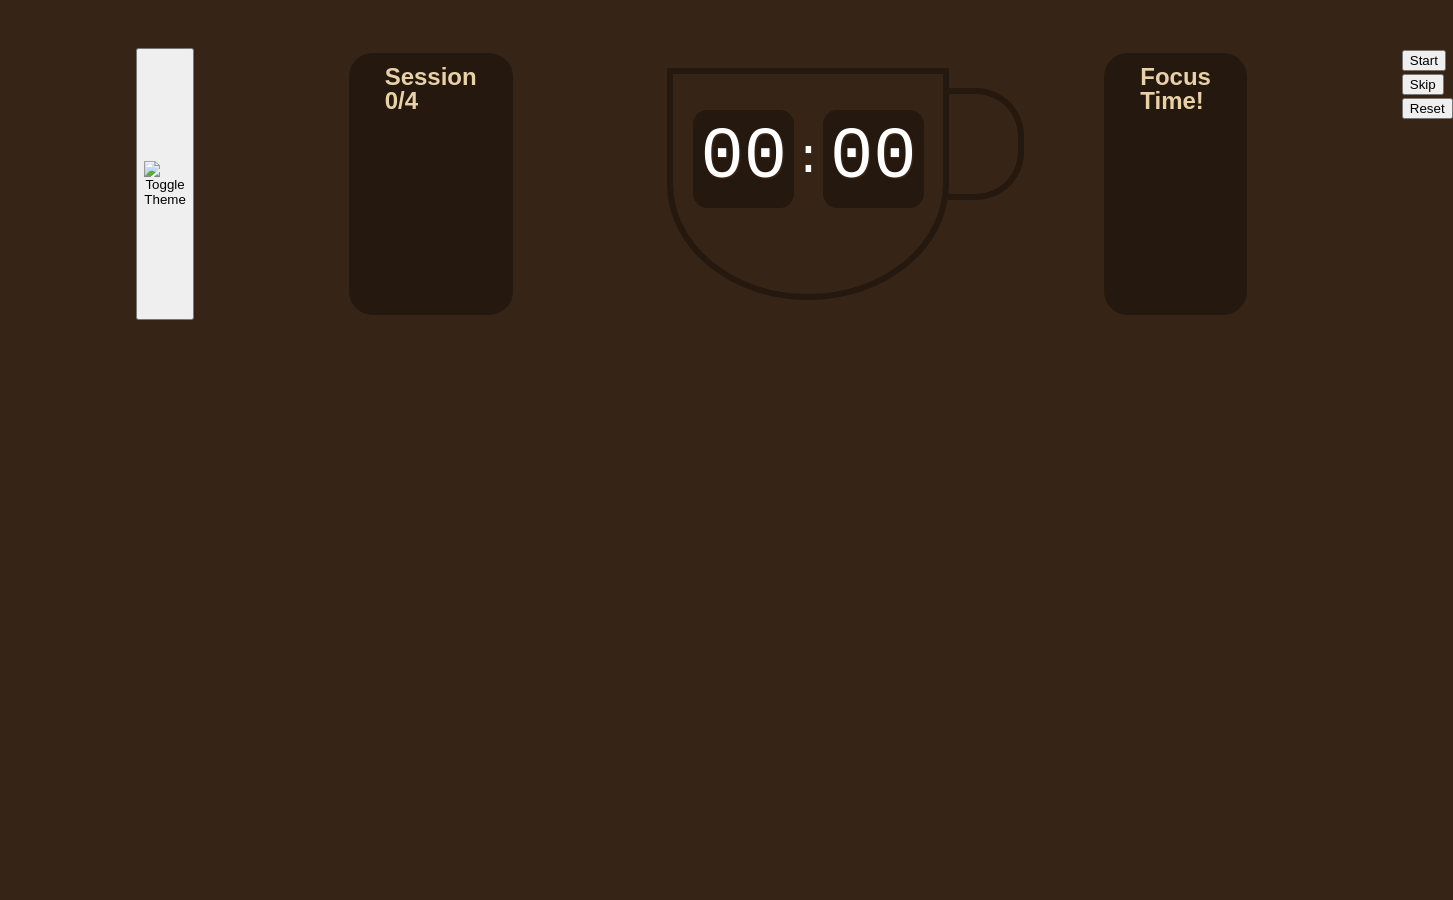
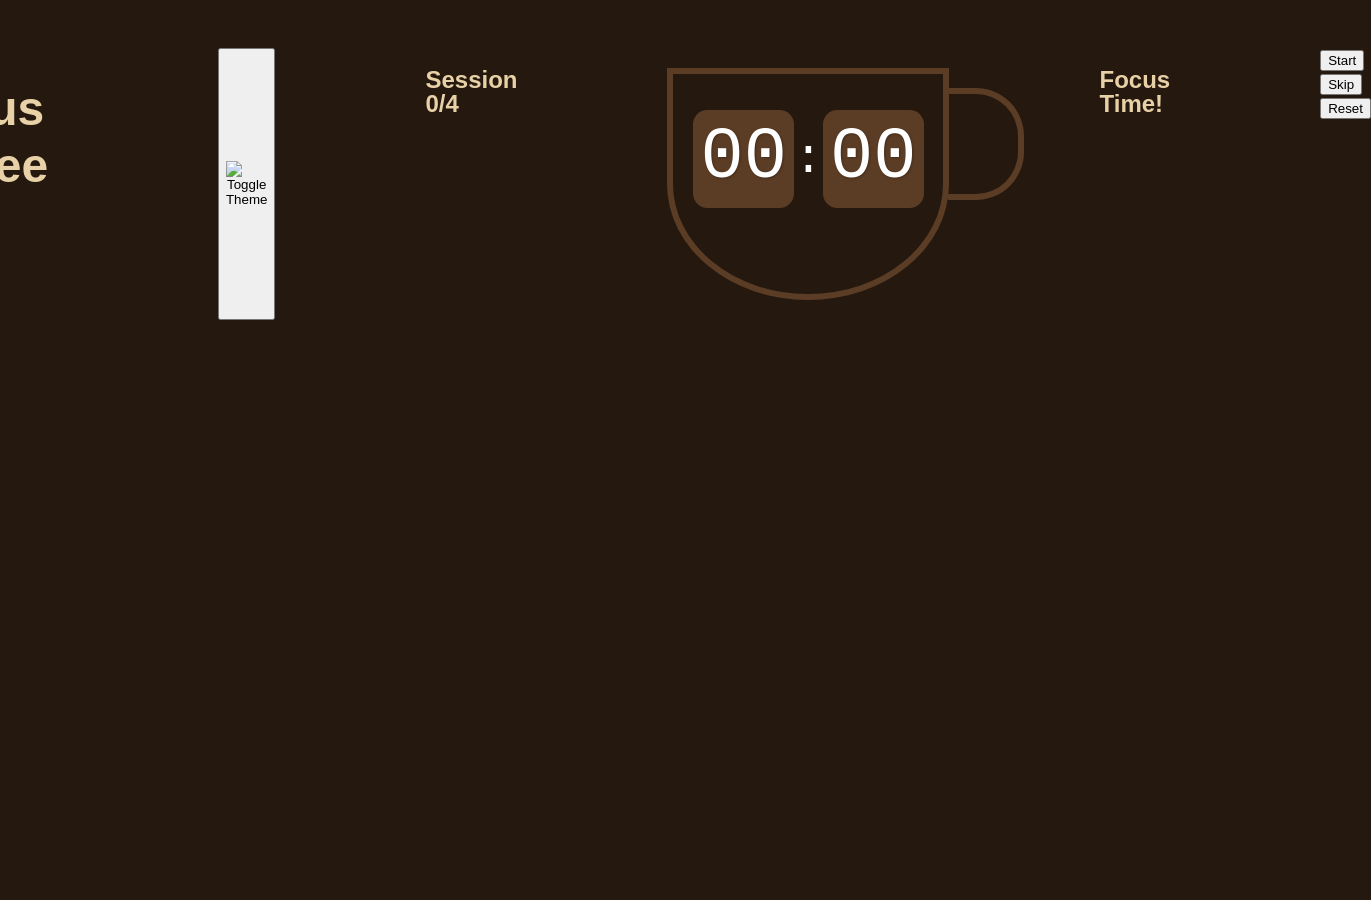

Settings page

--- a/src/styles.css
+++ b/src/styles.css
@@ -20,10 +20,9 @@
   --primary-color: hsl(39, 59%, 78%);
   --primary-color-shadow: hsl(39, 47%, 62%);
   --secondary-color: hsl(18, 71%, 27%);
-  --tertiary-color: hsl(31, 51%, 34%);
-  --background-color: hsl(26, 42%, 19%);
-  --background-color: hsla(26, 42%, 15%, 100%);
-  --background-color-light: hsl(26, 42%, 10%);
+  --tertiary-color: hsl(31, 51%, 54%);
+  --background-color: hsla(26, 42%, 10%, 100%);
+  --background-color-light: hsl(26, 42%, 25%);
   --text-color: hsl(0, 0%, 100%);
   --text-outline: hsl(26, 42%, 19%);
 }
@@ -33,6 +32,14 @@
   justify-content: center;
   gap: 150px;
   padding-right: 15px;
+}
+
+.settings-container {
+  display: flex;
+  justify-content: center;
+  flex-direction: column;
+  align-items: center;
+  gap: 30px;
 }
 
 .coffee-container {
@@ -60,7 +67,7 @@
   }
 
   .tasks-container {
-    margin-top: 3vh;
+    margin-top: 40px;
   }
 }
 
@@ -71,44 +78,80 @@ h1 {
   font-size: 3rem;
   line-height: 1.2;
   margin: 0.1em;
-  margin-bottom: 15px;
   padding-right: 15px;
 }
 
-#other-buttons-container {
+#top-buttons-container {
+  top: 15px;
+  right: 15px;
   position: fixed;
-  bottom: 10px;
-  left: 25px;
 }
 
-.other-buttons {
-  background-color: var(--background-color-light);
+.top-button {
+  background: none;
   border: none;
   cursor: pointer;
   width: 40px;
   height: 40px;
   padding: 4px;
-  border-radius: 5px;
-  box-shadow: 0 0.05em 0.1em var(--primary-color-shadow);
-  transition: box-shadow 0.3s;
 }
 
-.other-buttons:active {
-  box-shadow: none;
-  transform: translateY(0.1em);
-}
-
-.other-buttons .icons {
+.top-button .icons {
   width: 100%;
   height: 100%;
 }
 
+.settings-buttons {
+  width: 310px;
+  display: flex;
+  align-items: center;
+  gap: 24px;
+  background-color: var(--background-color-light);
+  border: none;
+  cursor: pointer;
+  padding: 12px 16px;
+  border-radius: 15px;
+  box-shadow: 0 0.05em 0.1em var(--primary-color-shadow);
+  color: var(--primary-color);
+  transition: box-shadow 0.3s;
+  font-size: 20px;
+}
+
+.settings-buttons:active {
+  box-shadow: none;
+  transform: translateY(0.1em);
+}
+
+.settings-buttons .icons {
+  width: 32px;
+  height: 32px;
+}
+
+.settings-buttons-link {
+  text-decoration: none;
+}
+
 h2 {
   color: var(--primary-color);
+}
+
+h2.subtitle {
   background-color: var(--background-color-light);
   margin: 0.2em;
+  margin-bottom: 0.5em;
   padding: 0.5em 1.5em;
   border-radius: 1em;
+}
+
+h2.stats {
+  width: 310px;
+  border-radius: 15px;
+  margin: 0;
+  padding: 0;
+}
+
+h2.stats:first-of-type {
+  margin-top: 20px;
 }
 
 #cup {
@@ -292,7 +335,6 @@ button {
 
   h2 {
     font-size: 1.4rem;
-    margin: 0.2em;
     padding: 0.5em 1.2em;
   }
 
@@ -317,15 +359,8 @@ button {
     font-size: 2rem;
   }
 
-  .other-buttons {
-    width: 35px;
-    height: 35px;
-  }
-
   h2 {
     font-size: 1.2rem;
-    margin: 0.2em;
-    margin-bottom: 0.1em;
     padding: 0.4em 1.1em;
   }
 
